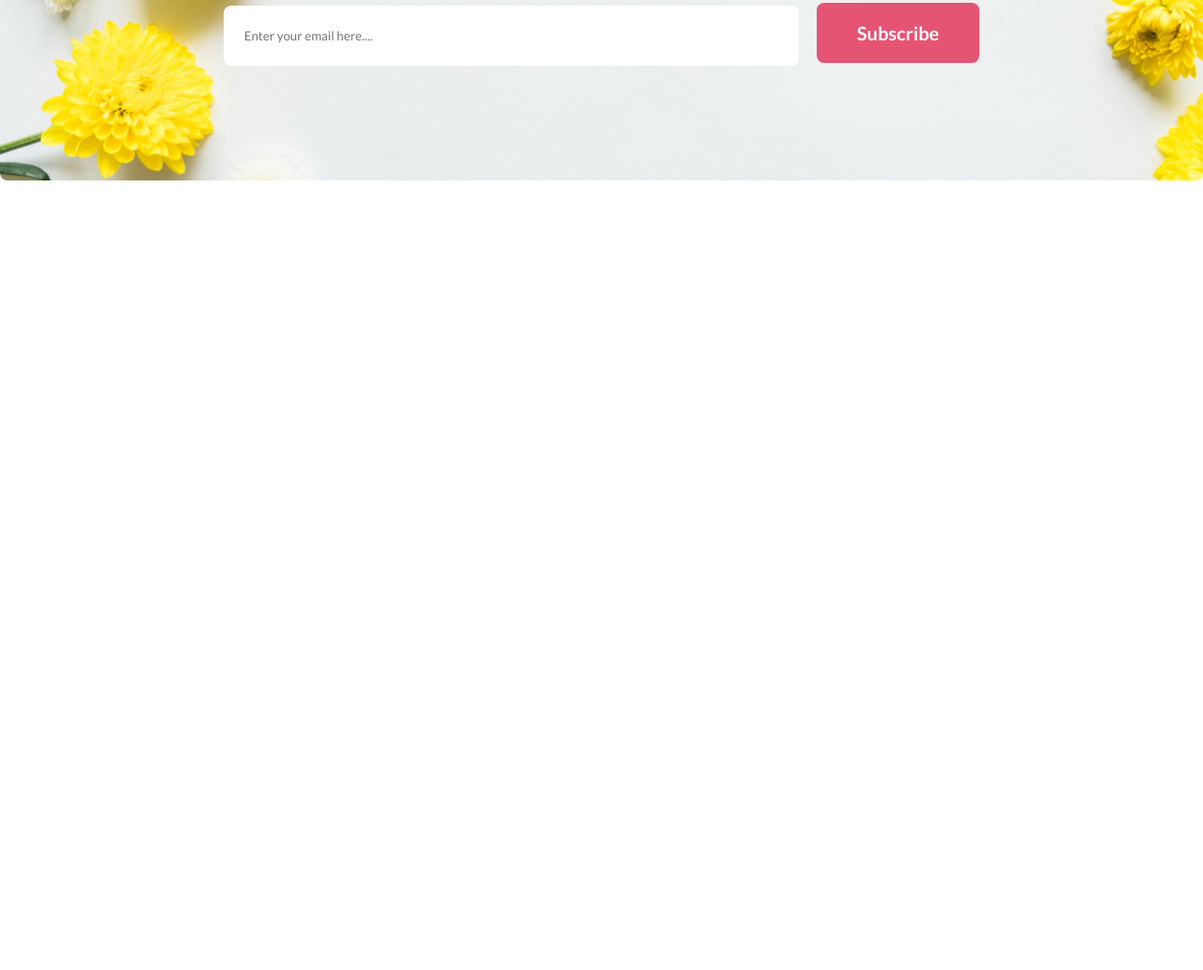
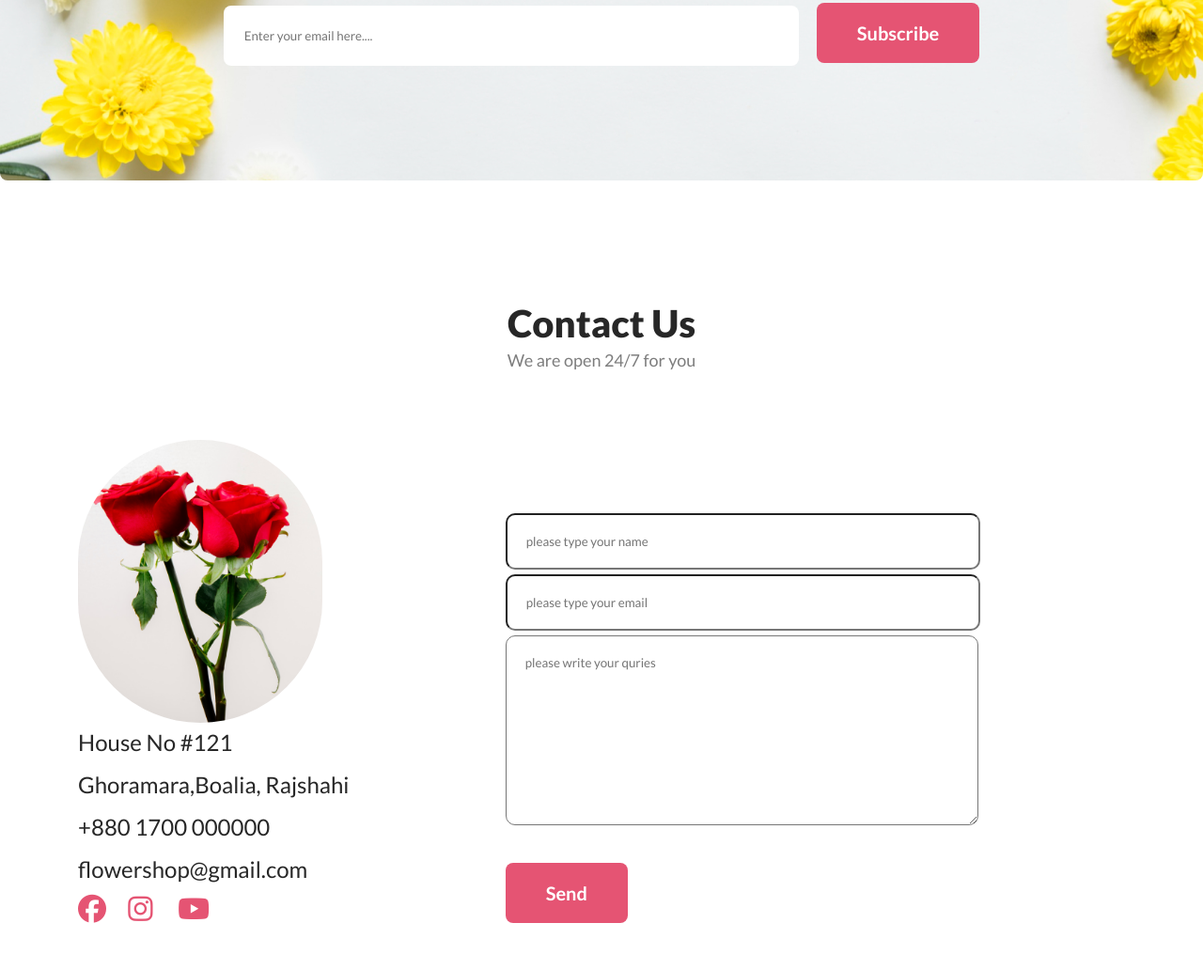
Before and after one commit to iamapusaha/flower-shop, a plain HTML site: page index.html in a window 1280 px wide. Shown: the part 4062-5094 px from the top of the page at 94% size. Before the commit the page ends 4382 px from the top, so only its background shows below. Drawn offline with Linux system fonts and the light colour scheme.

Commit message:
added contact us section

```diff
--- a/index.html
+++ b/index.html
@@ -10,6 +10,8 @@
     <link rel="preconnect" href="https://fonts.googleapis.com">
     <link rel="preconnect" href="https://fonts.gstatic.com" crossorigin>
     <link href="https://fonts.googleapis.com/css2?family=Lato:wght@400;700;900&display=swap" rel="stylesheet">
+    <!-- font awesome  -->
+    <script src="https://kit.fontawesome.com/5eeaaacfcb.js" crossorigin="anonymous"></script>
 </head>
 
 <body>
@@ -117,8 +119,38 @@
             <div class="latest-deals-info">
                 <h2 class="latest-deals-title">Get The Latest Deals</h2>
                 <p class="discription">$30 coupon for first shopping</p>
-                <input placeholder="Enter your email here...." type="text">
+                <input class="email-box" placeholder="Enter your email here...." type="text">
                 <input class="btn-primary" type="button" value="Subscribe">
+            </div>
+        </section>
+        <!-- contact us section  -->
+        <section class="contact-us">
+            <h2 class="contact-title">Contact Us</h2>
+            <p class="discription contact-discription">We are open 24/7 for you</p>
+            <div class="contact-item">
+
+                <div class="contact-info">
+                    <img class="contact-img" src="flower-asset/flower-rc-04.png" alt="">
+                    <p>House No #121</p>
+                    <p>Ghoramara,Boalia, Rajshahi</p>
+                    <p>+880 1700 000000</p>
+                    <p>flowershop@gmail.com</p>
+                    <div class="social-icon">
+                        <i class="fa-brands fa-facebook"></i>
+                        <i class="fa-brands fa-instagram"></i>
+                        <i class="fa-brands fa-youtube"></i>
+                    </div>
+                </div>
+                <div>
+                    <form action="">
+                        <input class="message-box" type="text" name="" id="" placeholder="please type your name">
+                        <input class="message-box" type="email" name="" id="" placeholder="please type your email">
+                        <textarea class="message-box" placeholder="please write your quries" name="" id="" cols="30"
+                            rows="10"></textarea>
+                        <br>
+                        <input class="btn-primary" type="button" value="Send">
+                    </form>
+                </div>
             </div>
         </section>
     </main>
--- a/styles/style.css
+++ b/styles/style.css
@@ -232,7 +232,7 @@
     margin-bottom: 16px;
 }
 
-input[type=text] {
+.latest-deals input[type="text"] {
     width: 50%;
     height: 64px;
     border-radius: 8px;
@@ -241,3 +241,55 @@ input[type=text] {
     border: 0;
     margin-right: 16px;
 }
+
+/* Style for contact us section  */
+.contact-us {
+    max-width: 1440px;
+    margin: 0 auto;
+}
+
+.contact-title {
+    font-size: 40px;
+    font-style: normal;
+    font-weight: 800;
+    line-height: normal;
+    text-align: center;
+}
+
+.contact-discription {
+    text-align: center;
+    margin-bottom: 20px;
+}
+
+.contact-item {
+    padding: 50px 0;
+    display: flex;
+    justify-content: space-around;
+    align-items: flex-end;
+}
+
+.contact-img {
+    width: 260px;
+    border-radius: 130px;
+}
+
+.contact-info p {
+    font-size: 24px;
+    font-style: normal;
+    font-weight: 400;
+    line-height: 35px;
+    margin-bottom: 10px;
+}
+
+.social-icon .fa-brands {
+    font-size: 30px;
+    width: 50px;
+    color: #E55473;
+}
+
+.message-box {
+    width: 70%;
+    padding: 20px;
+    margin-bottom: 5px;
+    border-radius: 10px;
+}
```
